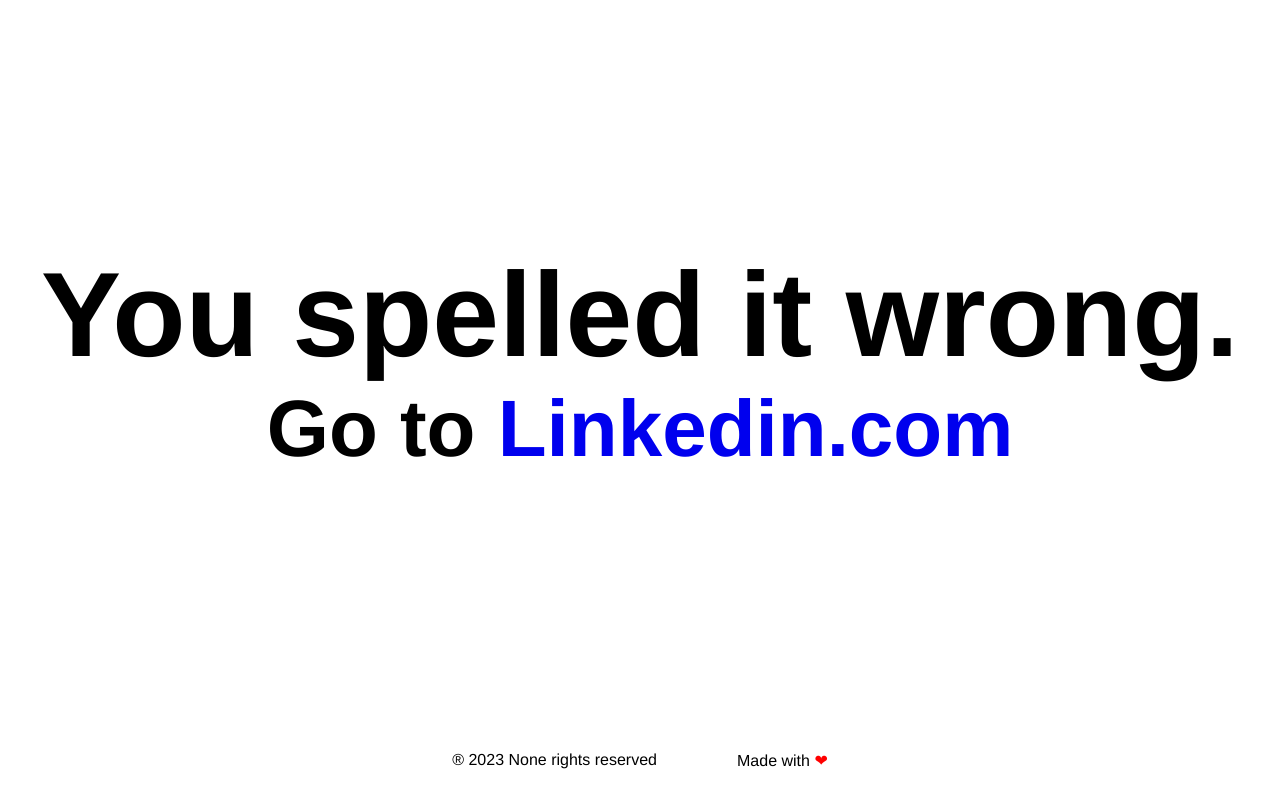
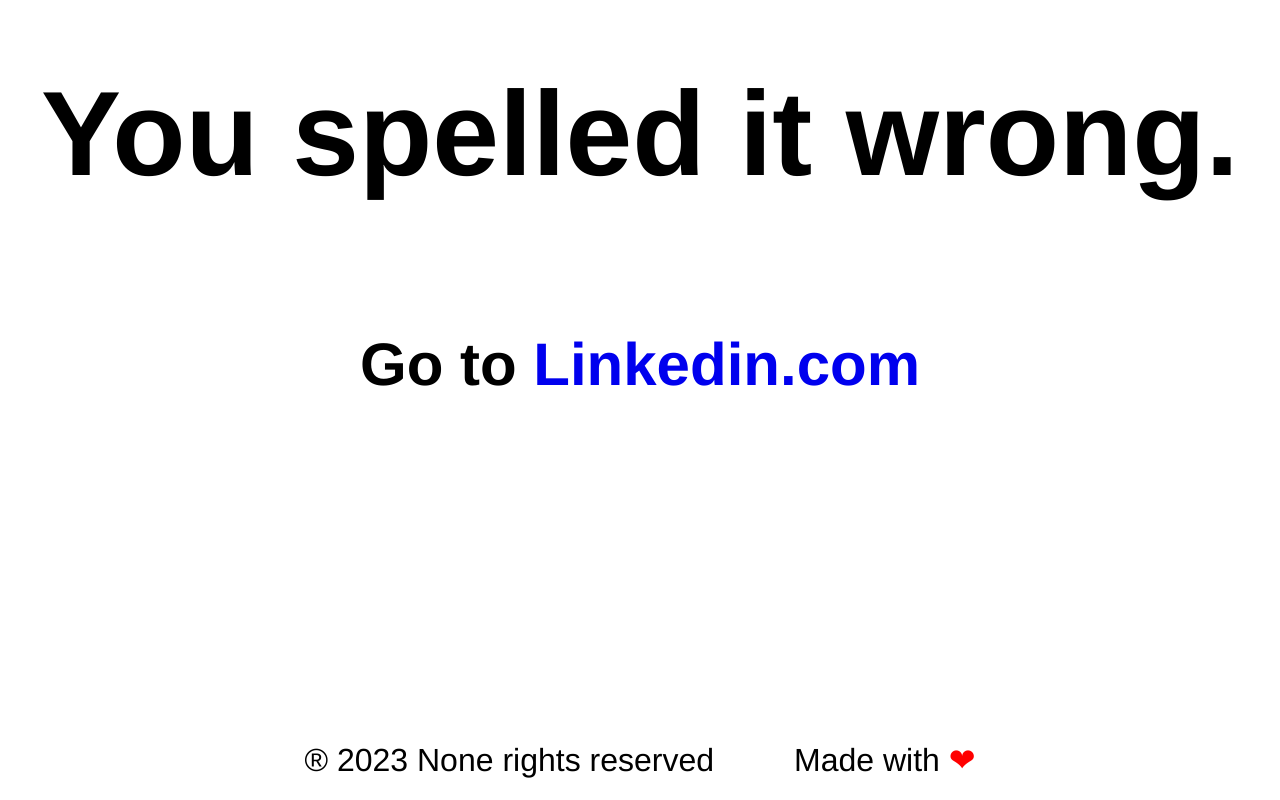
Before and after one commit to andresgmg/wrong-linkedin, a plain HTML site: page index.html in a window 1280 px wide. Drawn offline with Linux system fonts and the light colour scheme.

Commit message:
design better

```diff
--- a/index.html
+++ b/index.html
@@ -1,60 +1,18 @@
 <!DOCTYPE html>
 <html lang="en">
 <head>
-    <meta charset="UTF-8">
-    <meta http-equiv="X-UA-Compatible" content="IE=edge">
-    <meta name="viewport" content="width=device-width, initial-scale=1.0">
-    <style type="text/css">
-    * {
-        margin: 0;
-        padding: 0;
-        box-sizing: border-box;
-        font-family: Helvetica, Verdana, Arial;
-    }
-    main {
-        display: flex;
-        justify-content: center;
-        align-items: center;
-        flex-direction: column;
-        height: 90vh;
-        position: relative
-    }
-    h1 {
-        text-align: center;
-        font-size: 120px;
-        }
-    h2 {
-        text-align: center;
-        font-size: 80px;
-    }
-    a:link, a:visited, a:active {
-        text-decoration: none;
-    }
-    footer {
-        height: 10vh;
-        text-align: center;
-        display: flex;
-        justify-content: center;
-        align-items: center;
-    }
-    footer a {
-        text-decoration: none;
-        color: #11103F;
-        font-weight: bold;
-    }
-    </style>
-    <title>Wrong Likedin</title>
+    <meta http-equiv="Content-Type" content="text/html" charset="UTF-8">
+    <link rel="stylesheet" type="text/css" href="style.css">
+    <title>Likedin</title>
 </head>
-<body>
+<body cz-shortcut-listen="true">
     <main>
         <h1> You spelled it wrong. </h1>
         <h2> Go to <a href="https://www.linkedin.com">Linkedin.com</a> </h2>
     </main>
     <footer>
-        <p style="font-size: 16px; margin: 0;">® 2023 None rights reserved</p>
-        <p style=" margin: 0; margin-left: 5rem; font-size: 16px;">
-            Made with <span style="color: red;">❤</span>
-        </P>
+        <p>® 2023 None rights reserved</p>
+        <p style="margin-left: 5rem"> Made with <span style="color: red;">❤</span> </P>
     </footer>
 </body>
 </html>
--- /dev/null
+++ b/style.css
@@ -0,0 +1,39 @@
+* {
+    margin: 0;
+    padding: 0;
+    box-sizing: border-box;
+    font-family: Helvetica, Verdana, Arial;
+}
+main {
+    display: block;
+    margin-top: 5%;
+}
+h1 {
+    font-size: 120px;
+    margin-bottom: 10%;
+}
+h1, h2 {
+    text-align: center;
+    }
+h2 {
+    font-size: 60px;
+}
+a:link, a:visited, a:active {
+    text-decoration: none;
+}
+footer {
+    height: 10vh;
+    width: 100%;
+    text-align: center;
+    display: flex;
+    justify-content: center;
+    align-items: center;
+    font-size: 32px;
+    position: absolute;
+    bottom: 0;
+}
+footer a {
+    text-decoration: none;
+    color: #11103F;
+    font-weight: bold;
+}
```
